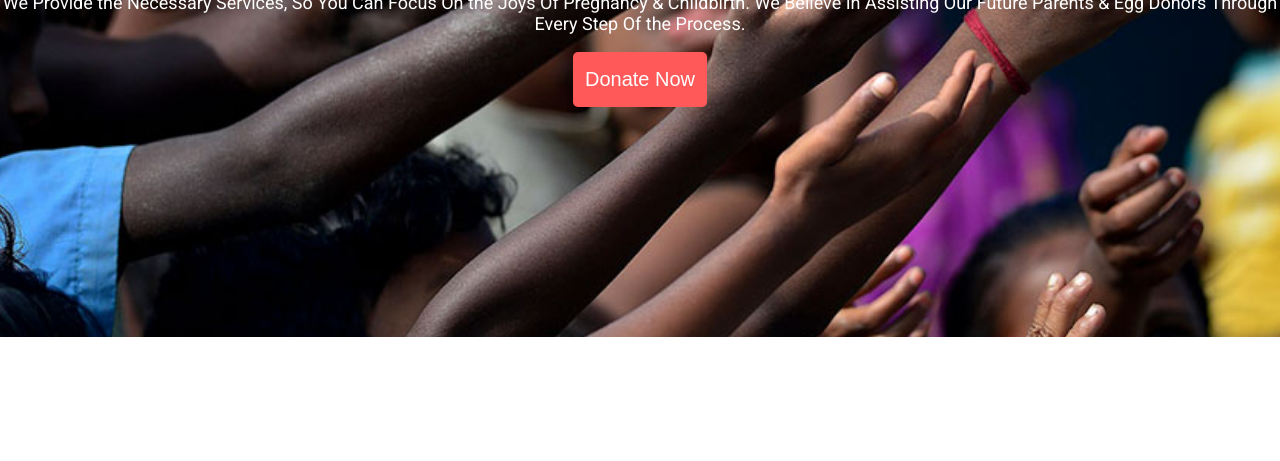
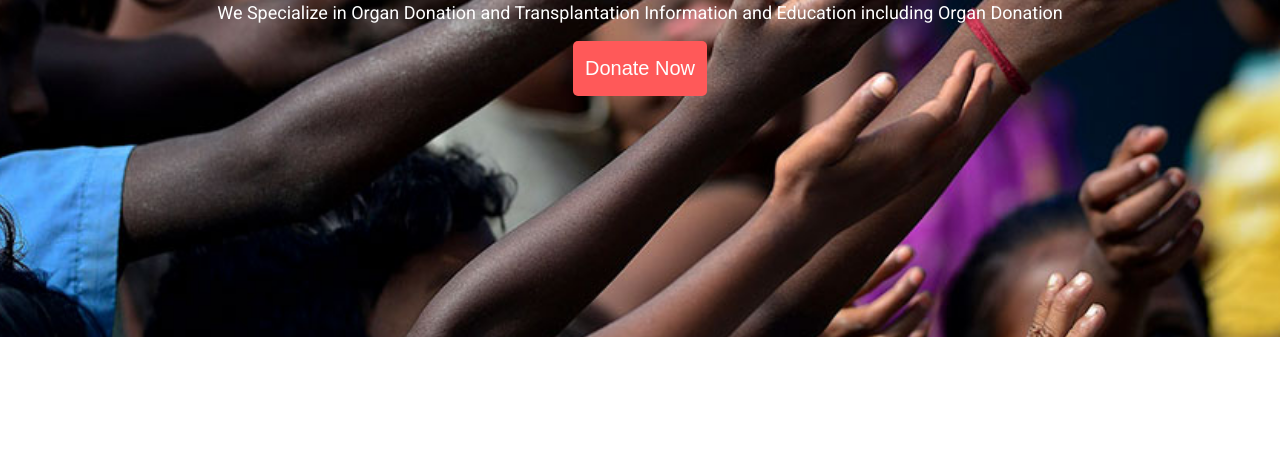
Before and after one commit to Enamul-Haque-Shojib/donate-today, a plain HTML site: page index.html in a window 1280 px wide. Shown: the part 313-774 px from the top of the page. Drawn offline with Linux system fonts and the light colour scheme; a web font is replaced by a local one.

```diff
--- a/index.html
+++ b/index.html
@@ -15,7 +15,7 @@
         <div class="banner-container">
             <div class="banner-text">
                 <h1>Let’s Help Those Who Are More In Need</h1>
-                <p>We Provide the Necessary Services, So You Can Focus On the Joys Of Pregnancy & Childbirth. We Believe In Assisting Our Future Parents & Egg Donors Through Every Step Of the Process.</p>
+                <p>We Specialize in Organ Donation and Transplantation Information and Education including Organ Donation</p>
                 <button>Donate Now</button>
             </div>
 
```
